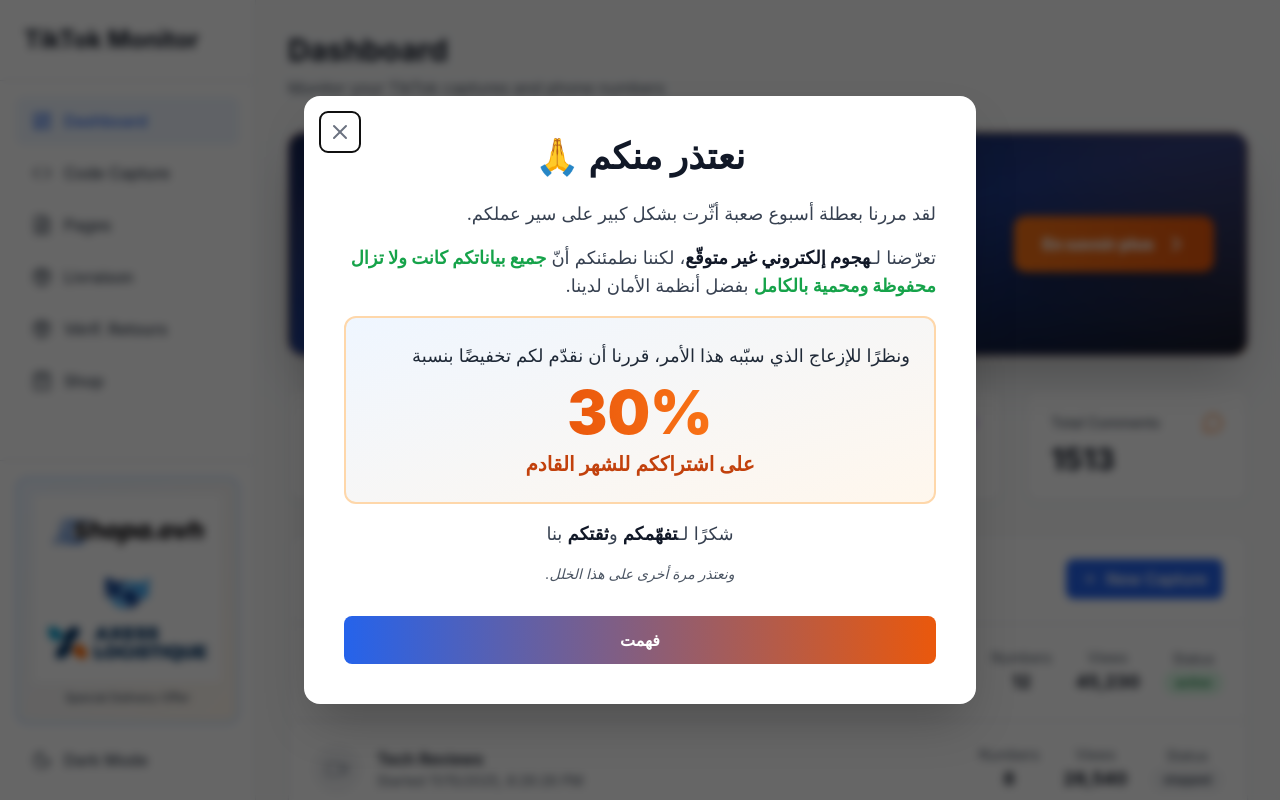
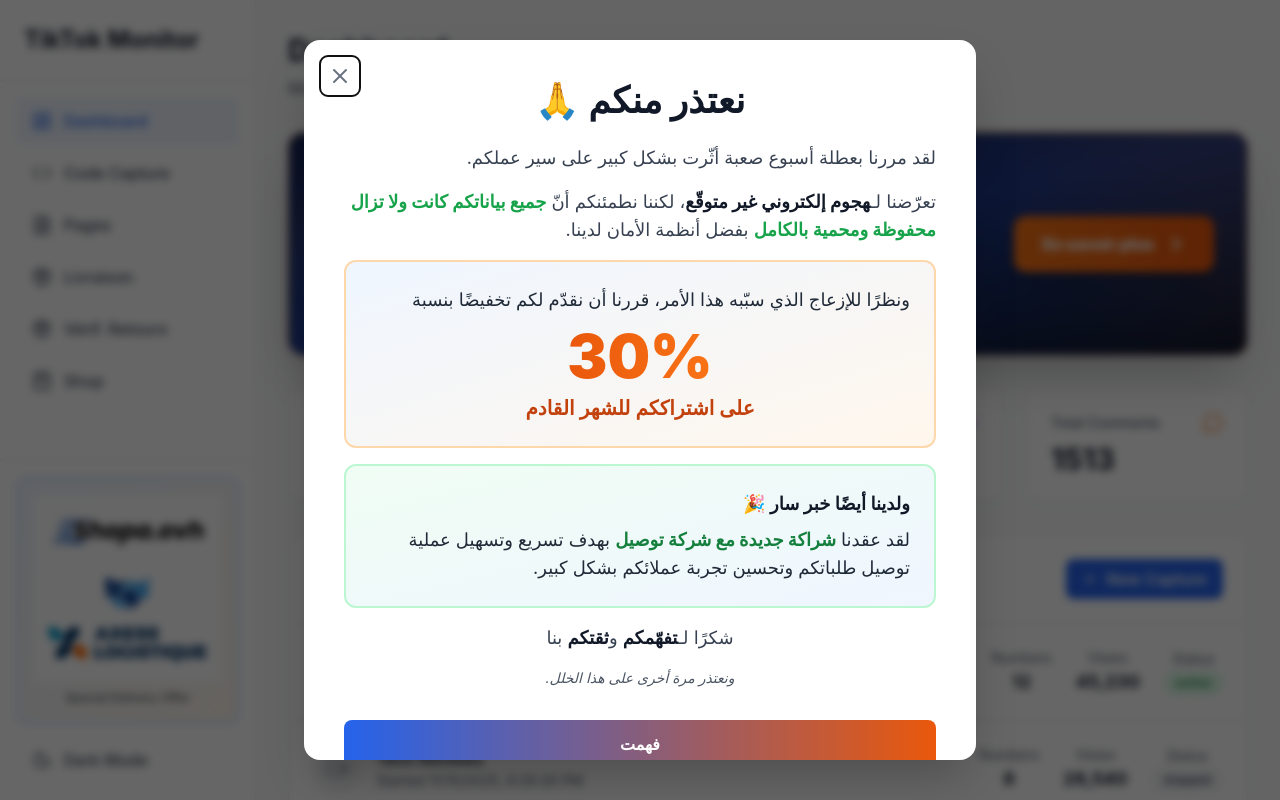
Before and after one commit to fawzyoth/Taktakli, a Vue app: page / in a window 1280 px wide. Built offline with nearby package versions, Linux system fonts and the light colour scheme.

Commit message:
Updated WelcomeModal.vue

```diff
--- a/src/components/WelcomeModal.vue
+++ b/src/components/WelcomeModal.vue
@@ -62,6 +62,15 @@
                     على اشتراككم للشهر القادم
                   </p>
                 </div>
+              </div>
+
+              <div class="bg-gradient-to-br from-green-50 to-blue-50 dark:from-green-900/20 dark:to-blue-900/20 border-2 border-green-200 dark:border-green-700 rounded-xl p-6 my-6">
+                <p class="text-lg font-semibold text-gray-900 dark:text-white mb-2">
+                  ولدينا أيضًا خبر سار 🎉
+                </p>
+                <p class="text-gray-800 dark:text-gray-200">
+                  لقد عقدنا <strong class="text-green-700 dark:text-green-400">شراكة جديدة مع شركة توصيل</strong> بهدف تسريع وتسهيل عملية توصيل طلباتكم وتحسين تجربة عملائكم بشكل كبير.
+                </p>
               </div>
 
               <p class="text-center text-gray-700 dark:text-gray-300">
```
